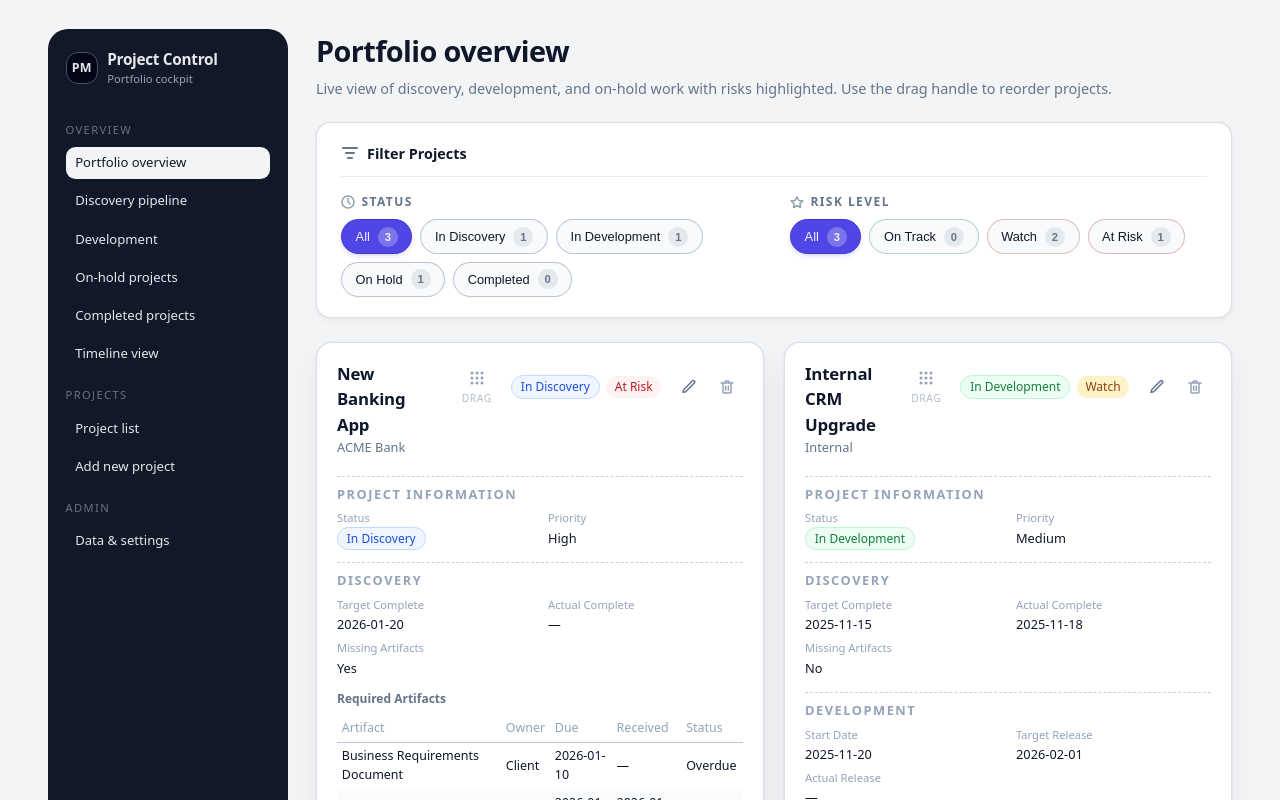
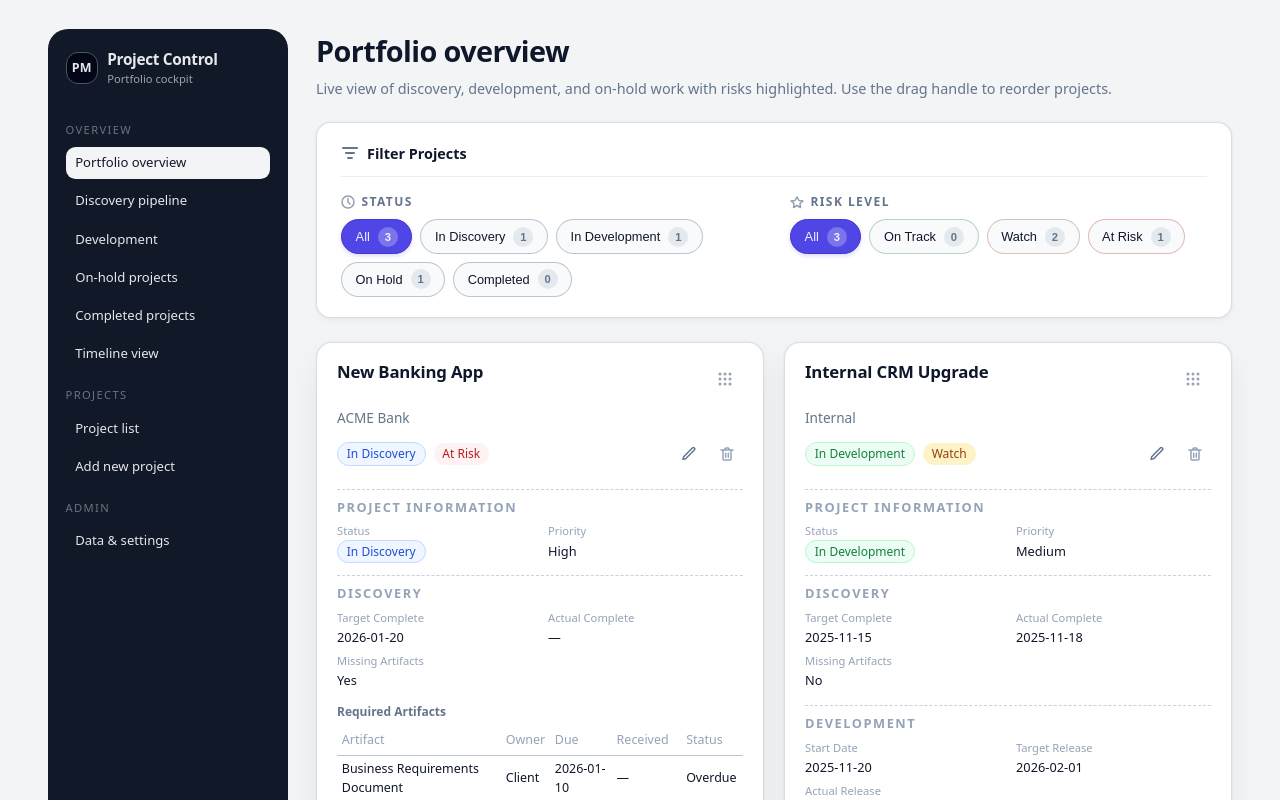
Before and after one commit to zohaibtk/portfolio, a React (Vite) app: page /overview in a window 1280 px wide. Shown: the top 800 px of the page. Built offline with nearby package versions, Linux system fonts and the light colour scheme.

Commit message:
UI changed

```diff
--- a/src/App.css
+++ b/src/App.css
@@ -400,12 +400,7 @@
 }
 
 .project-card-draggable {
-  cursor: grab;
   user-select: none;
-}
-
-.project-card-draggable:active {
-  cursor: grabbing;
 }
 
 .project-card:hover:not(.project-card-is-dragging) {
@@ -417,7 +412,6 @@
 
 .project-card-is-dragging {
   opacity: 0.5;
-  cursor: grabbing;
 }
 
 /* Sortable item wrapper */
@@ -496,11 +490,18 @@
 
 .project-card__header {
   display: flex;
-  justify-content: space-between;
-  gap: 1rem;
-  align-items: flex-start;
+  flex-direction: column;
+  gap: 0.65rem;
   margin-bottom: 0.25rem;
   flex-shrink: 0; /* Prevent header from shrinking */
+}
+
+.project-card__title-row {
+  width: 100%;
+  display: flex;
+  justify-content: space-between;
+  align-items: flex-start;
+  gap: 0.75rem;
 }
 
 .project-card__title {
@@ -508,11 +509,21 @@
   font-size: 1.05rem;
   font-weight: 600;
   letter-spacing: -0.01em;
+  line-height: 1.3;
+  flex: 1;
+  min-width: 0;
+  overflow: hidden;
+  text-overflow: ellipsis;
+  white-space: nowrap;
 }
 
 .project-card__title a {
   color: inherit;
   text-decoration: none;
+  display: block;
+  overflow: hidden;
+  text-overflow: ellipsis;
+  white-space: nowrap;
 }
 
 .project-card__title a:hover {
@@ -520,12 +531,31 @@
 }
 
 .project-card__client {
-  margin: 0.1rem 0 0;
-  font-size: 0.8rem;
+  margin: 0;
+  font-size: 0.85rem;
   color: #64748b;
-}
-
-.project-card__header-right {
+  font-weight: 500;
+  width: 100%;
+}
+
+.project-card__meta-row {
+  display: flex;
+  justify-content: space-between;
+  align-items: center;
+  gap: 0.75rem;
+  flex-wrap: wrap;
+}
+
+.project-card__meta-left {
+  display: flex;
+  align-items: center;
+  gap: 0.5rem;
+  flex-wrap: wrap;
+  flex: 1;
+  min-width: 0;
+}
+
+.project-card__meta-right {
   display: flex;
   align-items: center;
   gap: 0.4rem;
@@ -1005,6 +1035,19 @@
   opacity: 1;
 }
 
+/* Corner positioned drag handle variant */
+.drag-handle-corner {
+  margin-right: 0;
+  padding: 0.3rem 0.4rem;
+  min-width: 36px;
+  min-height: 36px;
+  flex-shrink: 0;
+}
+
+.drag-handle-corner .drag-handle-text {
+  display: none; /* Hide text in corner position to save space */
+}
+
 /* Improve touch interaction on mobile */
 @media (hover: none) and (pointer: coarse) {
   .drag-handle {
--- a/src/App.jsx
+++ b/src/App.jsx
@@ -194,16 +194,13 @@ function ProjectCard({ project, onEdit, onDelete, dragHandleProps, isDragging })
       className={`project-card ${dragHandleProps ? 'project-card-draggable' : ''} ${isDragging ? 'project-card-is-dragging' : ''}`}
     >
       <header className="project-card__header">
-        <div>
+        <div className="project-card__title-row">
           <h2 className="project-card__title">
             <Link to={`/projects/${project.id}`}>{project.name}</Link>
           </h2>
-          <p className="project-card__client">{project.client}</p>
-        </div>
-        <div className="project-card__header-right">
           {dragHandleProps && (
             <div
-              className="drag-handle"
+              className="drag-handle drag-handle-corner"
               {...dragHandleProps}
               aria-label={`Drag to reorder ${project.name}`}
               role="button"
@@ -237,8 +234,14 @@ function ProjectCard({ project, onEdit, onDelete, dragHandleProps, isDragging })
               <span className="drag-handle-text">Drag</span>
             </div>
           )}
+        </div>
+        <p className="project-card__client">{project.client}</p>
+        <div className="project-card__meta-row">
+          <div className="project-card__meta-left">
             <StatusPill status={project.status} />
             <RiskChip risk={derived.overallRisk} />
+          </div>
+          <div className="project-card__meta-right">
             <div className="project-card__actions">
               <button
                 type="button"
@@ -300,6 +303,7 @@ function ProjectCard({ project, onEdit, onDelete, dragHandleProps, isDragging })
                   />
                 </svg>
               </button>
+            </div>
           </div>
         </div>
       </header>
```
Lines whose indentation alone changed are shown as unchanged.
